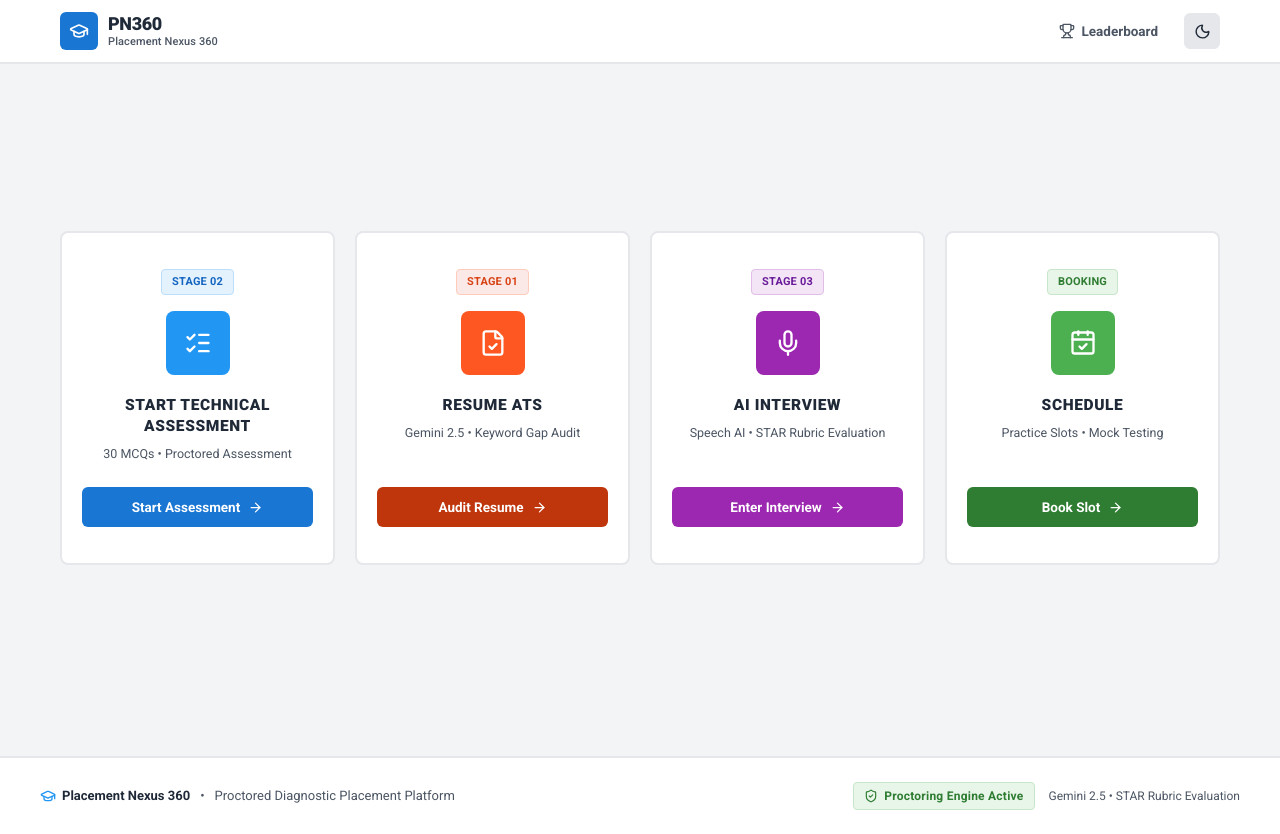
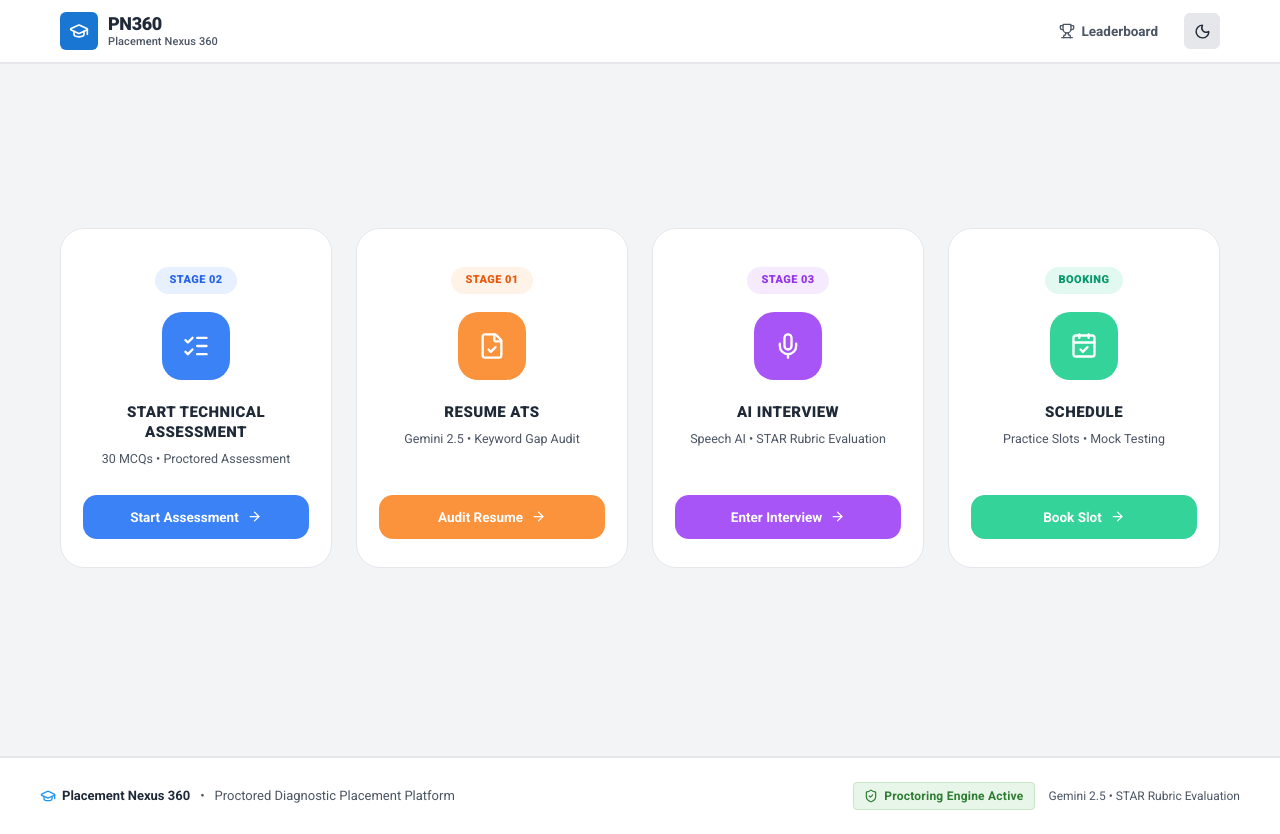
Before and after one commit to TheAbhayAlgorithms/pn360, a Next.js app: page / in a window 1280 px wide. Built offline with nearby package versions, Linux system fonts and the light colour scheme.

Commit message:
feat: apply lighter shades and smooth curves to dashboard boxes

```diff
--- a/Placement/static/css/global.css
+++ b/Placement/static/css/global.css
@@ -1288,6 +1288,16 @@ kbd {
     color: var(--accent-danger) !important;
 }
 
+/* Smooth Curved Dashboard Cards */
+.smooth-box-card {
+    transition: transform 0.2s cubic-bezier(0.16, 1, 0.3, 1), border-color 0.2s ease, background-color 0.2s ease !important;
+}
+
+.smooth-box-card:hover {
+    transform: translateY(-4px);
+    border-color: var(--border-hover) !important;
+}
+
 @media (prefers-reduced-motion: reduce) {
     .button, .btn, .card, * {
         transition: none !important;
--- a/app/globals.css
+++ b/app/globals.css
@@ -560,6 +560,16 @@ code, kbd, pre, .font-mono {
   .flat-nav-links { display: none; }
 }
 
+/* Smooth Curved Dashboard Cards */
+.smooth-box-card {
+  transition: transform 0.2s cubic-bezier(0.16, 1, 0.3, 1), border-color 0.2s ease, background-color 0.2s ease !important;
+}
+
+.smooth-box-card:hover {
+  transform: translateY(-4px);
+  border-color: var(--flat-border-hover) !important;
+}
+
 @media (prefers-reduced-motion: reduce) {
   .button, .btn, .card, a, input, select, textarea, * {
     transition: none !important;
--- a/app/page.tsx
+++ b/app/page.tsx
@@ -16,45 +16,48 @@ export default function Dashboard() {
       title: "START TECHNICAL ASSESSMENT",
       subtitle: "30 MCQs • Proctored Assessment",
       href: "/mcq-test",
-      colorClass: "icon-tile-blue",
-      btnClass: "button",
+      themeColor: "#3B82F6", // Lighter sky blue
+      lightBg: "rgba(59, 130, 246, 0.06)",
+      badgeBg: "rgba(59, 130, 246, 0.12)",
+      badgeColor: "#2563EB",
       icon: <ListChecks size={28} color="#FFFFFF" />,
       tag: "Stage 02",
-      tagClass: "badge-blue",
       btnText: "Start Assessment"
     },
     {
       title: "RESUME ATS",
       subtitle: "Gemini 2.5 • Keyword Gap Audit",
       href: "/resume-ats",
-      colorClass: "icon-tile-orange",
-      btnClass: "button button-danger",
+      themeColor: "#FB923C", // Lighter soft warm coral/orange
+      lightBg: "rgba(251, 146, 60, 0.06)",
+      badgeBg: "rgba(251, 146, 60, 0.12)",
+      badgeColor: "#EA580C",
       icon: <FileCheck size={28} color="#FFFFFF" />,
       tag: "Stage 01",
-      tagClass: "badge-orange",
       btnText: "Audit Resume"
     },
     {
       title: "AI INTERVIEW",
       subtitle: "Speech AI • STAR Rubric Evaluation",
       href: "/ai-interview",
-      colorClass: "icon-tile-purple",
-      btnClass: "button",
-      btnStyle: { background: 'var(--flat-purple)' },
+      themeColor: "#A855F7", // Lighter lavender/violet purple
+      lightBg: "rgba(168, 85, 247, 0.06)",
+      badgeBg: "rgba(168, 85, 247, 0.12)",
+      badgeColor: "#9333EA",
       icon: <Mic size={28} color="#FFFFFF" />,
       tag: "Stage 03",
-      tagClass: "badge-purple",
       btnText: "Enter Interview"
     },
     {
       title: "SCHEDULE",
       subtitle: "Practice Slots • Mock Testing",
       href: "/schedule",
-      colorClass: "icon-tile-green",
-      btnClass: "button button-success",
+      themeColor: "#34D399", // Lighter fresh mint/emerald green
+      lightBg: "rgba(52, 211, 153, 0.06)",
+      badgeBg: "rgba(52, 211, 153, 0.14)",
+      badgeColor: "#059669",
       icon: <CalendarCheck size={28} color="#FFFFFF" />,
       tag: "Booking",
-      tagClass: "badge-green",
       btnText: "Book Slot"
     }
   ];
@@ -68,24 +71,24 @@ export default function Dashboard() {
         alignItems: 'center',
         minHeight: 'calc(100vh - 180px)',
         width: '100%',
-        padding: '20px 0'
+        padding: '24px 0'
       }}
     >
-      {/* 4 Boxes Side by Side in the Center of the Screen */}
+      {/* 4 Smoothly Curved Boxes Side by Side in the Center of the Screen */}
       <div
         style={{
           display: 'grid',
           gridTemplateColumns: 'repeat(4, 1fr)',
-          gap: '20px',
+          gap: '24px',
           width: '100%',
-          maxWidth: '1160px'
+          maxWidth: '1200px'
         }}
       >
         {options.map((opt) => (
           <Link
             key={opt.title}
             href={opt.href}
-            className="card"
+            className="smooth-box-card"
             style={{
               textDecoration: 'none',
               display: 'flex',
@@ -93,29 +96,56 @@ export default function Dashboard() {
               justifyContent: 'space-between',
               alignItems: 'center',
               textAlign: 'center',
-              padding: '36px 20px',
-              minHeight: '320px',
+              padding: '38px 22px 28px',
+              minHeight: '340px',
               cursor: 'pointer',
-              border: '2px solid var(--flat-border)',
-              transition: 'border-color 150ms ease, background-color 150ms ease'
+              background: 'var(--flat-surface)',
+              borderRadius: '24px', // Smooth curves for the boxes
+              border: '1.5px solid var(--flat-border)',
+              boxShadow: 'none',
+              transition: 'all 0.2s cubic-bezier(0.16, 1, 0.3, 1)'
             }}
           >
             <div style={{ display: 'flex', flexDirection: 'column', alignItems: 'center', width: '100%' }}>
-              <span className={`badge ${opt.tagClass}`} style={{ marginBottom: '16px', fontSize: '11px', textTransform: 'uppercase' }}>
+              {/* Smooth Pill Badge */}
+              <span
+                style={{
+                  marginBottom: '18px',
+                  fontSize: '11px',
+                  fontWeight: 800,
+                  textTransform: 'uppercase',
+                  letterSpacing: '0.04em',
+                  padding: '5px 14px',
+                  borderRadius: '9999px', // Smooth pill curve
+                  background: opt.badgeBg,
+                  color: opt.badgeColor
+                }}
+              >
                 {opt.tag}
               </span>
 
-              {/* Solid 2D Flat Icon Tile */}
-              <div className={`icon-tile ${opt.colorClass}`} style={{ width: '64px', height: '64px', marginBottom: '20px', borderRadius: '8px' }}>
+              {/* Smooth Curved Icon Tile with Lighter Shade */}
+              <div
+                style={{
+                  width: '68px',
+                  height: '68px',
+                  marginBottom: '22px',
+                  borderRadius: '20px', // Smooth curve for icon tile
+                  background: opt.themeColor,
+                  display: 'grid',
+                  placeItems: 'center',
+                  color: '#FFFFFF'
+                }}
+              >
                 {opt.icon}
               </div>
 
               {/* Title */}
               <h2
                 style={{
-                  fontSize: '15.5px',
+                  fontSize: '15px',
                   fontWeight: 900,
-                  letterSpacing: '0.04em',
+                  letterSpacing: '0.03em',
                   color: 'var(--flat-text)',
                   marginBottom: '8px',
                   lineHeight: 1.35
@@ -137,21 +167,24 @@ export default function Dashboard() {
               </p>
             </div>
 
-            {/* Action Button */}
+            {/* Smooth Curved Action Button */}
             <div
-              className={opt.btnClass}
               style={{
                 width: '100%',
-                marginTop: '24px',
-                padding: '10px 14px',
+                marginTop: '26px',
+                padding: '12px 16px',
                 fontSize: '13.5px',
                 fontWeight: 700,
                 display: 'inline-flex',
                 alignItems: 'center',
                 justifyContent: 'center',
                 gap: '8px',
-                borderRadius: '6px',
-                ...opt.btnStyle
+                borderRadius: '14px', // Smooth curve for button
+                background: opt.themeColor,
+                color: '#FFFFFF',
+                border: 'none',
+                boxShadow: 'none',
+                transition: 'filter 0.15s ease'
               }}
             >
               <span>{opt.btnText}</span>
```
Also changed, not shown: Placement/templates/dashboard.html (+23 -23 lines).
